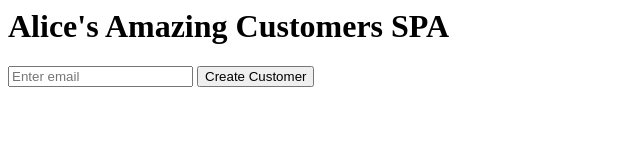
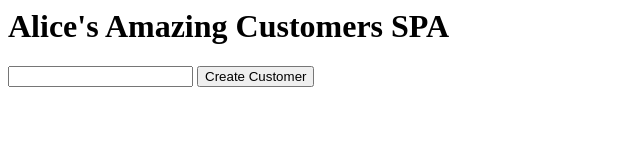
Before and after one commit to alicel73/acme-customers-spa, a website: page index.html in a window 1280 px wide. Shown: the full height of the page, 0-640 px from the left. Drawn offline with Linux system fonts and the light colour scheme; no server answers.

Commit message:
fixed post

```diff
--- a/app.js
+++ b/app.js
@@ -2,6 +2,7 @@ const ul = document.getElementById('customerList');
 
 const url = '/api/customers';
 
+const deleteEmail =
 
 fetch (url)
     .then (result => result.json())
--- a/index.html
+++ b/index.html
@@ -7,8 +7,7 @@
             Alice's Amazing Customers SPA
         </h1>
         <form method='POST' action='/api/customers/'>
-            <input name='email' placeholder='Enter email'>
-            <!--<input name='email' type='email' id='email'/>-->
+            <input name='email' type='email' id='email'/>
             <button id = 'createButton'>
                 Create Customer
             </button>
--- a/server.js
+++ b/server.js
@@ -2,6 +2,8 @@ const express = require('express');
 const app = express();
 
 app.use(require('method-override')('_method'));
+
+app.use(require('body-parser').urlencoded());
 app.use(require('body-parser').json());
 
 const db = require('./db');
```
